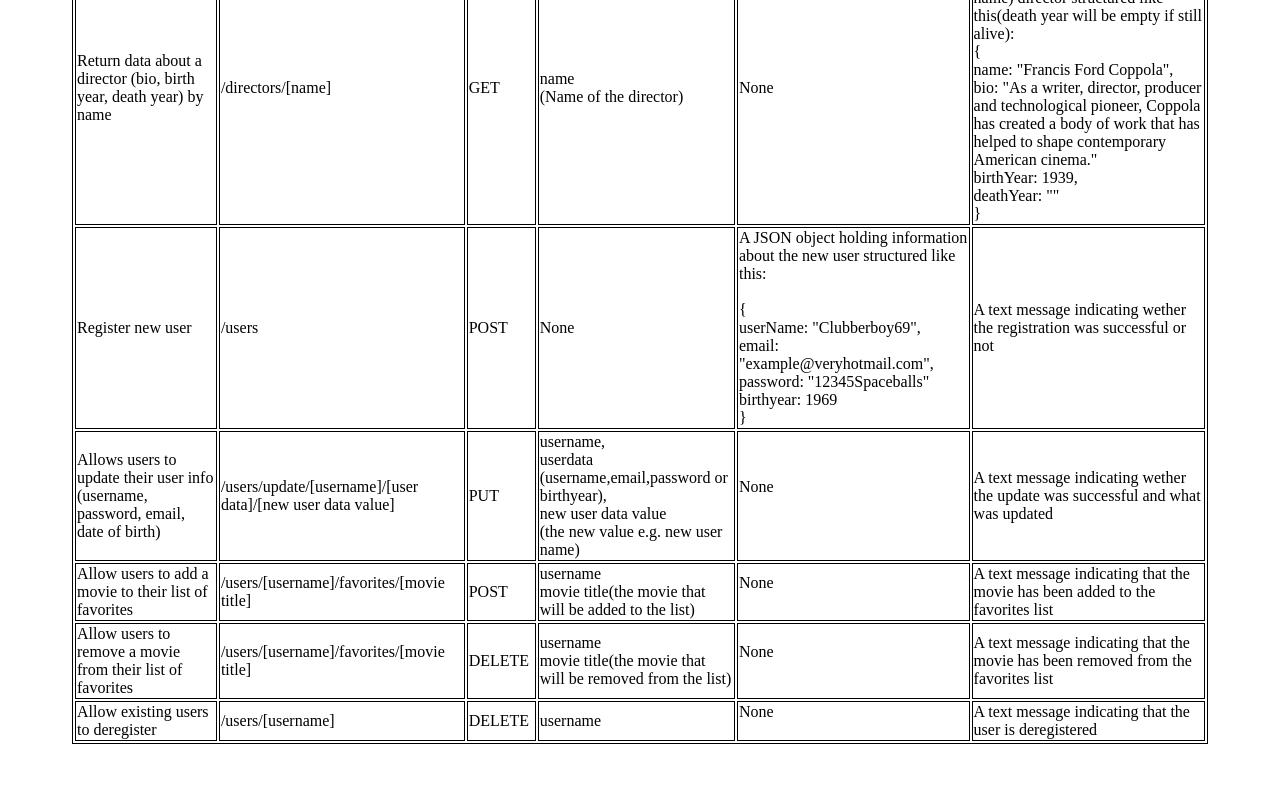
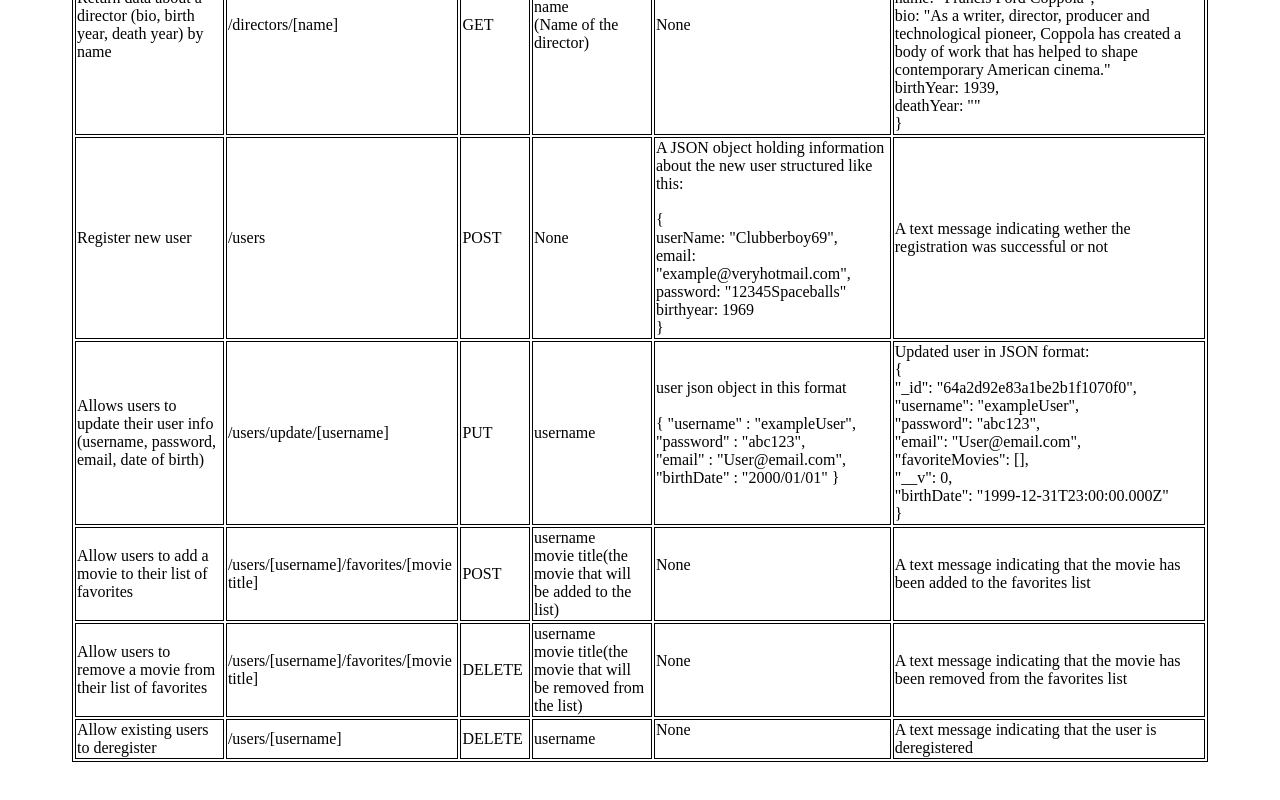
Before and after one commit to PsychoBoyJAck83/movie-api, a website: page public/documentation.html in a window 1280 px wide. Shown: the part 878-1678 px from the top of the page. Drawn offline with Linux system fonts and the light colour scheme.

Commit message:
updated /users/update/[username] response body

```diff
--- a/public/documentation.html
+++ b/public/documentation.html
@@ -113,11 +113,25 @@
 					 </tr>
 					 <tr>
 						<td>Allows users to update their user info (username, password, email, date of birth)</td>
-						<td>/users/update/[username]/[user data]/[new user data value]</td>
+						<td>/users/update/[username]</td>
 						<td>PUT</td>
-						<td>username,<br>userdata<br>(username,email,password or birthyear),<br>new user data value<br>(the new value e.g. new user name) </td>
-						<td>None<br><br></td>
-						<td>A text message indicating wether the update was successful and what was updated <br></td>
+						<td>username</td>
+						<td>user json object in this format<br><br>{
+							"username" : "exampleUser",<br>
+							"password" : "abc123",<br>
+							"email" : "User@email.com",<br>
+							"birthDate" : "2000/01/01"
+					  }</td>
+						<td>Updated user in JSON format:<br>
+							{<br>
+								"_id": "64a2d92e83a1be2b1f1070f0",<br>
+								"username": "exampleUser",<br>
+								"password": "abc123",<br>
+								"email": "User@email.com",<br>
+								"favoriteMovies": [],<br>
+								"__v": 0,<br>
+								"birthDate": "1999-12-31T23:00:00.000Z"<br>
+							 }</td>
 					 </tr>
  					 <tr>
 						<td>Allow users to add a movie to their list of favorites</td>
```
